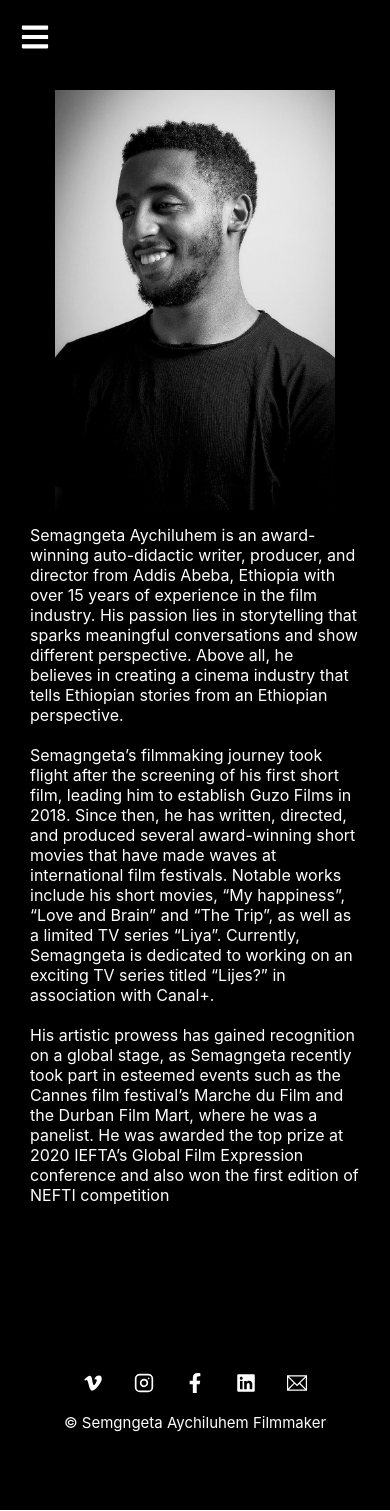
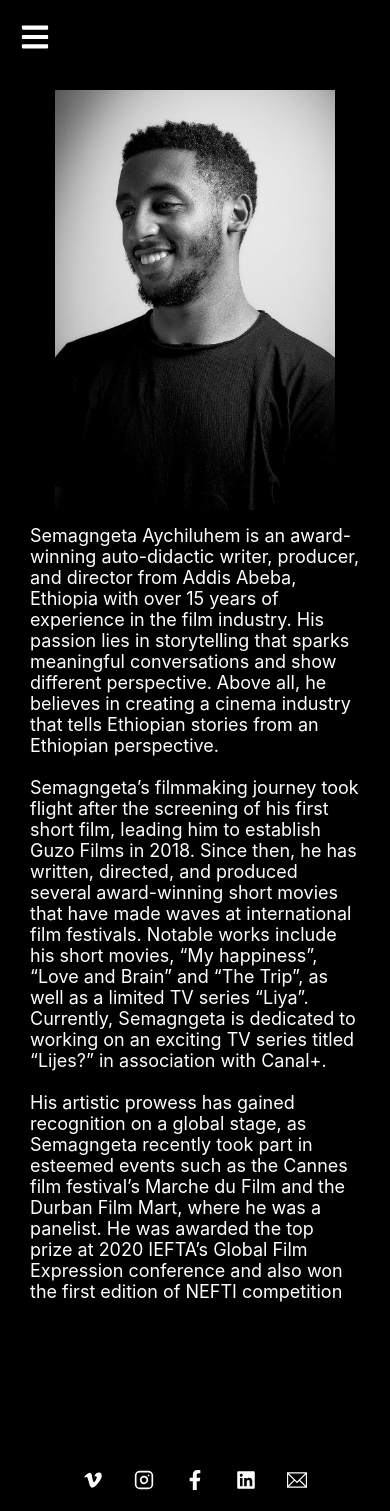
Before and after one commit to wamisha654/Semgngeta, a React (Create React App) app: page /about in a window 390 px wide. Shown: the top 1511 px of the page. Built offline with nearby package versions, Linux system fonts and the light colour scheme; a web font is replaced by a local one.

Commit message:
final push

```diff
--- a/src/About/About.css
+++ b/src/About/About.css
@@ -48,8 +48,8 @@
 
   }
   img{
-    width: 465px;
-    height: 550px;
+    width: 350px;
+    height: 520px;
   }
   .about-container p{
     font-size: 18px;
@@ -78,22 +78,6 @@
     font-size: 18px;
     color: white;
   }
-}
-@media screen and (max-width: 810px){
-  .about-container{
-    display: flex;
-    flex-direction: column;
-    align-items: center;
-
-  }
-  img{
-
-    height: 500px;
-  }
-  .about-container p{
-    font-size: 16px;
-    color: white;
-  }
   .about h3{
   font-size: 20px;
 
@@ -101,8 +85,6 @@
   text-align: center;
   margin-top: 20px;
   margin-bottom: 5px;
-
-
 }
 }
 @media screen and (max-width: 420px){
```
